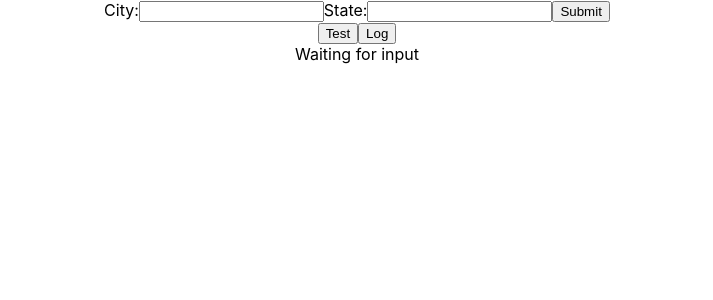
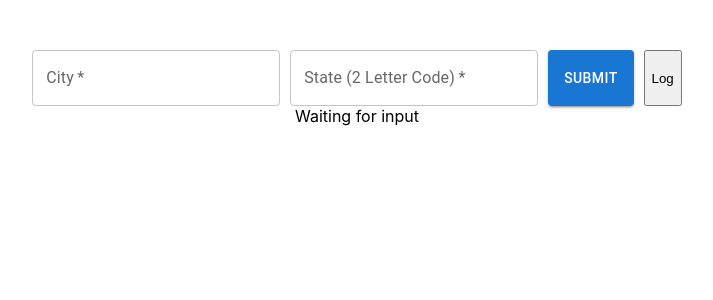
Before and after one commit to JMathiak/weather-app, a React (Create React App) app in the folder weather-app/: page / in a window 1280 px wide. Shown: the top 300 px of the page, without its empty margins (283-996 px from the left). Built offline with nearby package versions, Linux system fonts and the light colour scheme; no server answers.

Commit message:
Added text boxes and button from MUI

```diff
--- a/weather-app/src/App.css
+++ b/weather-app/src/App.css
@@ -1,5 +1,6 @@
 .App {
   text-align: center;
+  padding-top: 50px;
 }
 
 .App-logo {
@@ -27,7 +28,13 @@
 .App-link {
   color: #61dafb;
 }
-
+.form {
+  gap: 10px;
+  display: flex;
+  justify-content: center;
+}
+.input {
+}
 .Weather-Row {
   display: flex;
   flex-direction: row;
--- a/weather-app/src/App.js
+++ b/weather-app/src/App.js
@@ -2,6 +2,7 @@ import logo from "./logo.svg";
 import "./App.css";
 import React, { Component, useEffect, useState } from "react";
 import Forecast from "./Components/Forecast";
+import { TextField, Button } from "@mui/material";
 function App() {
   let xAPIKey = process.env.REACT_APP_API_KEY;
   let sxAPIKey = process.env.REACT_APP_SND_API_KEY;
@@ -54,41 +55,40 @@ function App() {
 
   return (
     <div className="App">
-      <form>
-        <label>
-          City:
-          <input
-            type="text"
+      <form className="form">
+        <TextField
+          required
+          label="City"
           onChange={(e) => {
             setCity(e.target.value);
           }}
         />
-          State:
-          <input
-            type="text"
+        <TextField
+          required
+          label="State (2 Letter Code)"
           onChange={(e) => {
             setSt(e.target.value);
           }}
         />
-        </label>
-        <input
-          type="submit"
-          value="Submit"
+
+        <Button
+          variant="contained"
           onClick={(e) => {
             e.preventDefault();
             getW();
           }}
-        />
+        >
+          Submit{" "}
+        </Button>
+        <button onClick={log}> Log</button>
       </form>
-      <button onClick={getW}>Test</button>
-      <button onClick={log}> Log</button>
 
       <div>
         {!weatherData.loaded ? (
           <div>Waiting for input</div>
         ) : (
           [
-            <div>Showing Weather for : {weatherData.data.resolvedAddress}</div>,
+            <div>Showing Weather for: {weatherData.data.resolvedAddress}</div>,
             <div className="Weather-Row">
               <Forecast info={weatherData.data.days} day={0} />
               <Forecast info={weatherData.data.days} day={1} />
--- a/weather-app/src/Components/Forecast.css
+++ b/weather-app/src/Components/Forecast.css
@@ -1,3 +1,7 @@
 .daily {
   margin-right: 100px;
 }
+
+.card {
+  padding: 10px;
+}
--- a/weather-app/src/Components/Forecast.js
+++ b/weather-app/src/Components/Forecast.js
@@ -12,7 +12,7 @@ export default class Forecast extends Component {
   render() {
     return (
       <div className="daily">
-        <Card variant="outlined">
+        <Card variant="outlined" className="card">
           {this.props.info[this.props.day].datetime}
           <br></br>
           {this.props.info[this.props.day].icon === "rain" ? (
```
Lines whose indentation alone changed are shown as unchanged.
